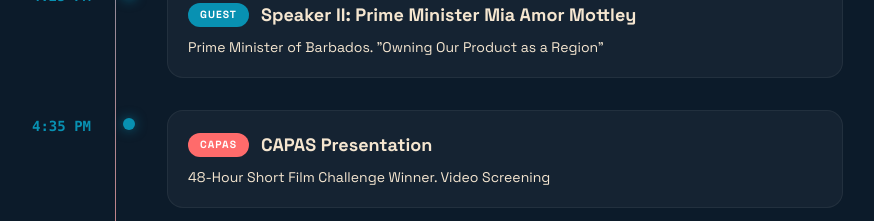
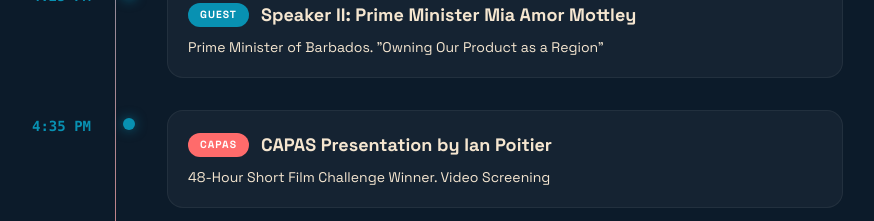
Before and after one commit to gmr0780/Bahamas-Creator-Economy, a Next.js app: page /event in a window 1280 px wide. Shown: the part 1760-1981 px from the top of the page, without its empty margins (221-1095 px from the left). Built offline with nearby package versions, Linux system fonts and the light colour scheme; no server answers; the database is empty.

Commit message:
CAPAS Presentation by Ian Poitier

```diff
--- a/src/app/event/page.tsx
+++ b/src/app/event/page.tsx
@@ -7,7 +7,7 @@ const agendaItems = [
   { time: "4:05 PM", tag: "ANTHEM", tagColor: "bg-coral", title: "National Anthem", subtitle: "Creative and Performing Arts School of The Bahamas (CAPAS)" },
   { time: "4:10 PM", tag: "SPEAKER", tagColor: "bg-aqua", title: "Speaker I: United States Ambassador Herschel Walker", subtitle: "" },
   { time: "4:25 PM", tag: "GUEST", tagColor: "bg-aqua", title: "Speaker II: Prime Minister Mia Amor Mottley", subtitle: "Prime Minister of Barbados. \"Owning Our Product as a Region\"" },
-  { time: "4:35 PM", tag: "CAPAS", tagColor: "bg-coral", title: "CAPAS Presentation", subtitle: "48-Hour Short Film Challenge Winner. Video Screening" },
+  { time: "4:35 PM", tag: "CAPAS", tagColor: "bg-coral", title: "CAPAS Presentation by Ian Poitier", subtitle: "48-Hour Short Film Challenge Winner. Video Screening" },
   { time: "4:45 PM", tag: "INTRO", tagColor: "bg-aqua", title: "Introduction of the Prime Minister", subtitle: "Latrae Rahming, Director of Communications, OPM" },
   { time: "4:50 PM", tag: "KEYNOTE", tagColor: "bg-gradient-to-r from-aqua to-coral", title: "Keynote Address", subtitle: "Prime Minister Philip Edward Davis, KC. Prime Minister of The Bahamas" },
   { time: "5:10 PM", tag: "PRESENT", tagColor: "bg-coral", title: "AI for Creators: The New Digital Renaissance", subtitle: "Tanya Leis | Burson" },
```
